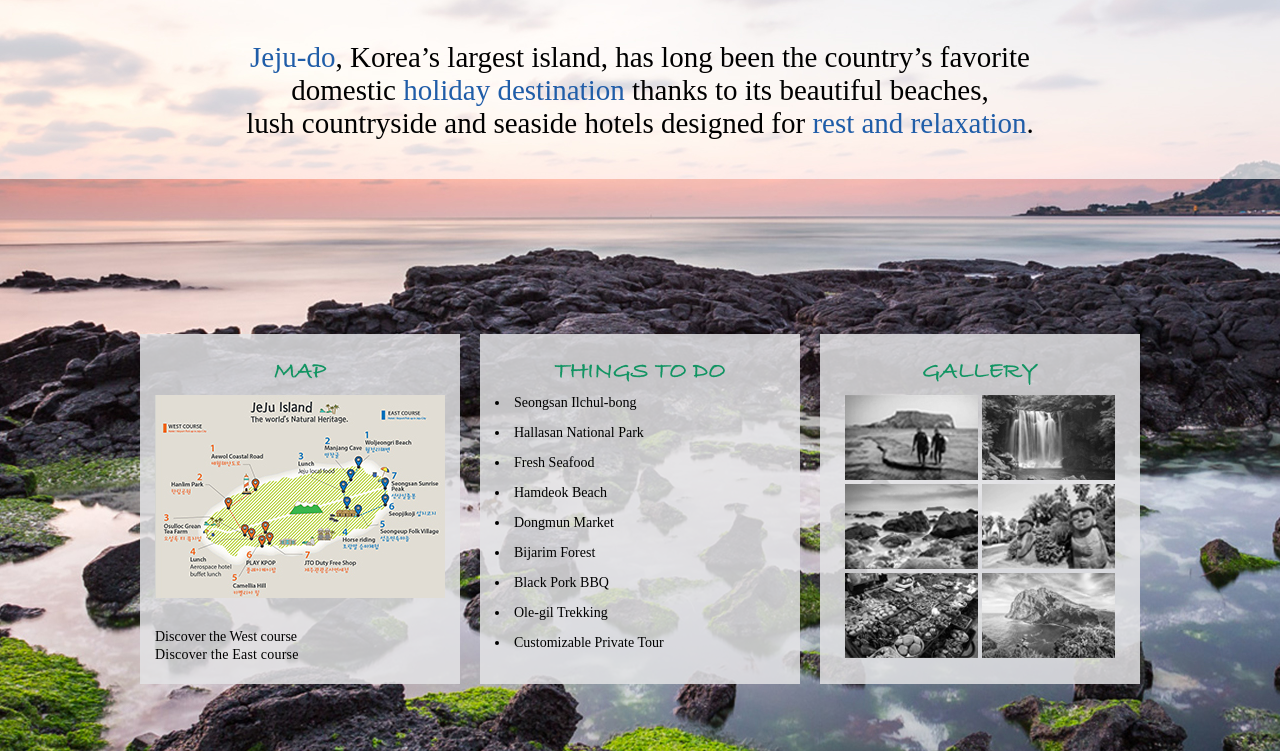
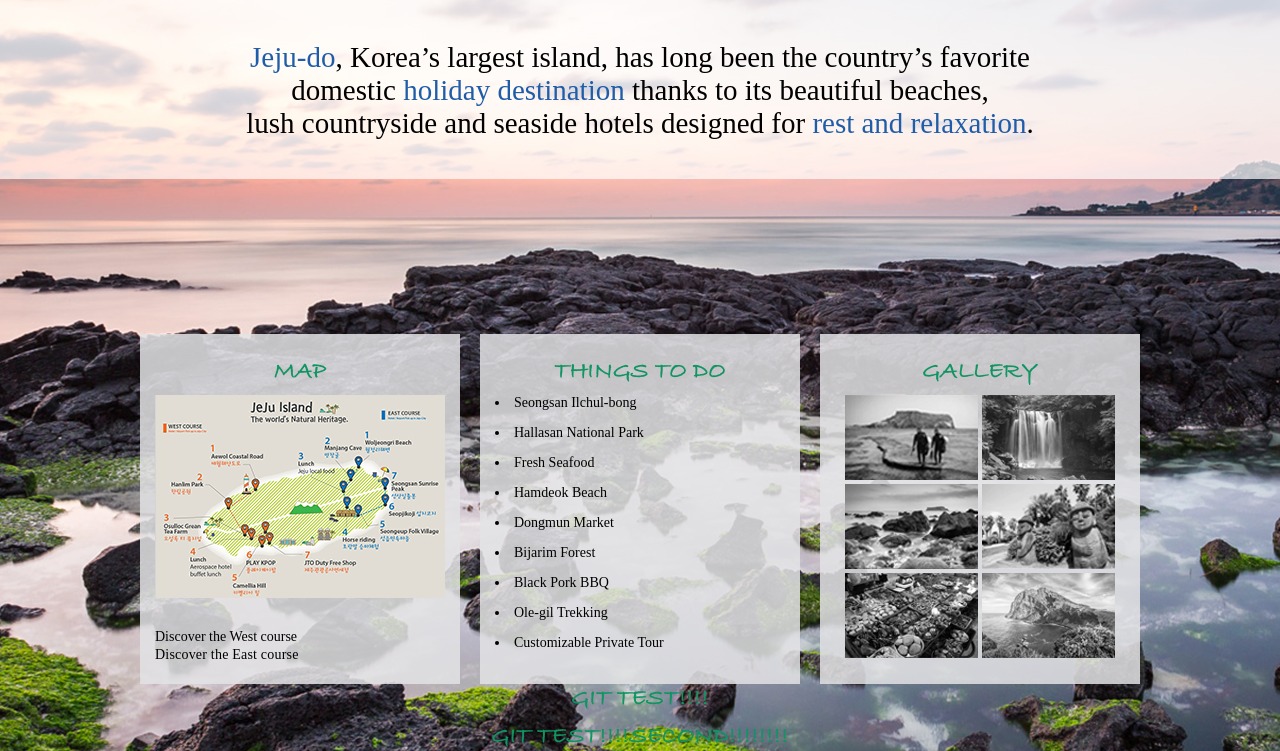
Before and after one commit to JessicaHeejung/withSophie, a plain HTML site: page index.html in a window 1280 px wide. Shown: the part 201-952 px from the top of the page. Drawn offline with Linux system fonts and the light colour scheme; a web font is replaced by a local one.

Commit message:
Update index.html
add h2

```diff
--- a/index.html
+++ b/index.html
@@ -50,6 +50,15 @@
             <img src="images/pic6.jpg">
         </div>
 
+        <div >
+            <h2>GIT TEST!!!!</h2>
+        </div>
+
+
+        <div >
+            <h2>GIT TEST!!!!second!!!!!!!!</h2>
+        </div>
+
     </div>
 
 
```
